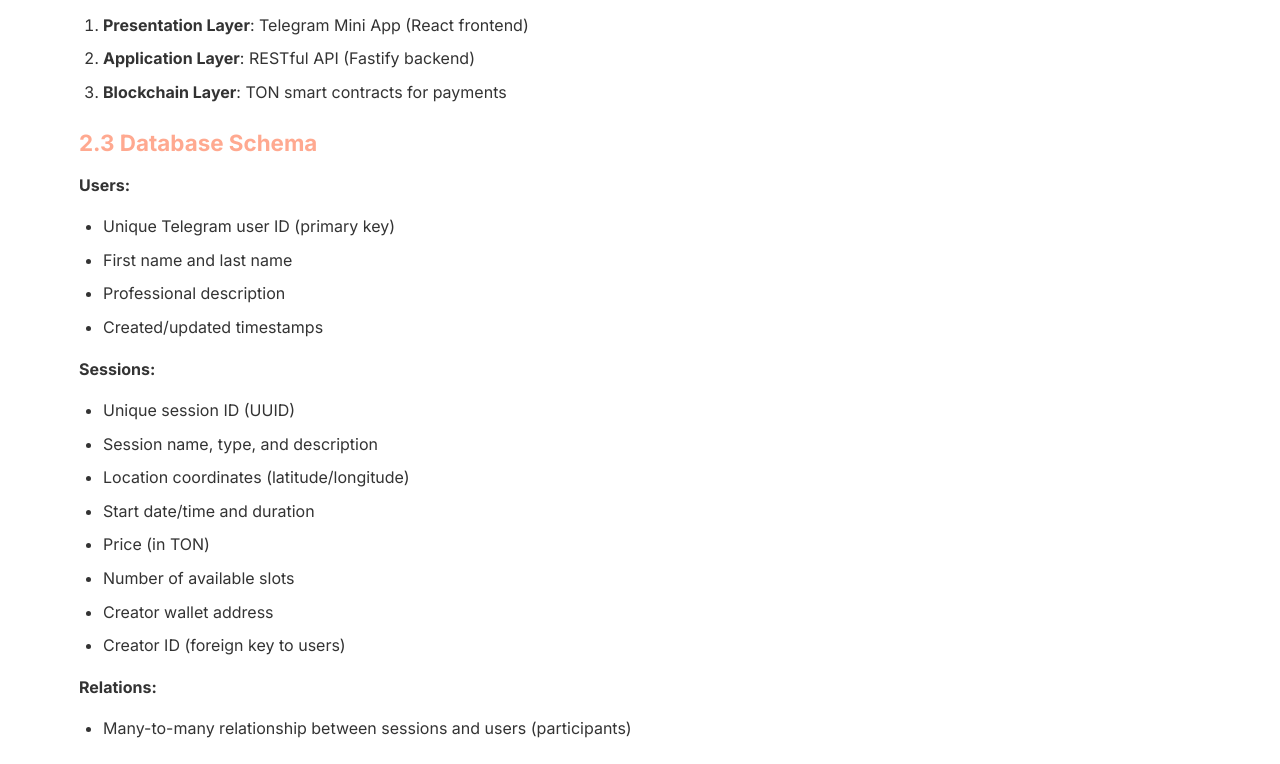
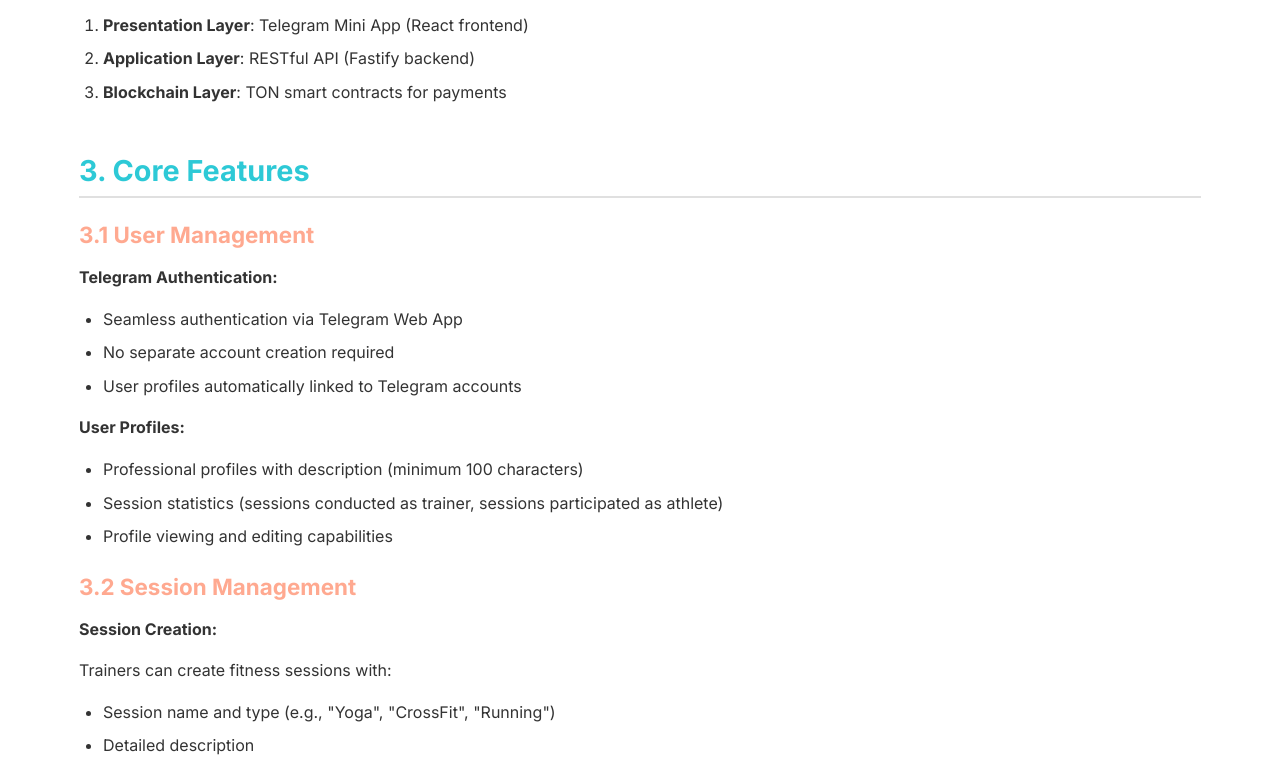
Before and after one commit to kinetrax/kinetra, a plain HTML site: page whitepaper.html in a window 1280 px wide. Shown: the part 1909-2673 px from the top of the page. Drawn offline with Linux system fonts and the light colour scheme.

Commit message:
chore: remove outdated database schema section from whitepaper to streamline content

```diff
--- a/whitepaper.html
+++ b/whitepaper.html
@@ -105,31 +105,6 @@
                     <li><strong>Blockchain Layer</strong>: TON smart contracts for payments</li>
                 </ol>
 
-                <h3>2.3 Database Schema</h3>
-                <p><strong>Users:</strong></p>
-                <ul>
-                    <li>Unique Telegram user ID (primary key)</li>
-                    <li>First name and last name</li>
-                    <li>Professional description</li>
-                    <li>Created/updated timestamps</li>
-                </ul>
-
-                <p><strong>Sessions:</strong></p>
-                <ul>
-                    <li>Unique session ID (UUID)</li>
-                    <li>Session name, type, and description</li>
-                    <li>Location coordinates (latitude/longitude)</li>
-                    <li>Start date/time and duration</li>
-                    <li>Price (in TON)</li>
-                    <li>Number of available slots</li>
-                    <li>Creator wallet address</li>
-                    <li>Creator ID (foreign key to users)</li>
-                </ul>
-
-                <p><strong>Relations:</strong></p>
-                <ul>
-                    <li>Many-to-many relationship between sessions and users (participants)</li>
-                </ul>
             </div>
 
             <div class="whitepaper-section">
```
